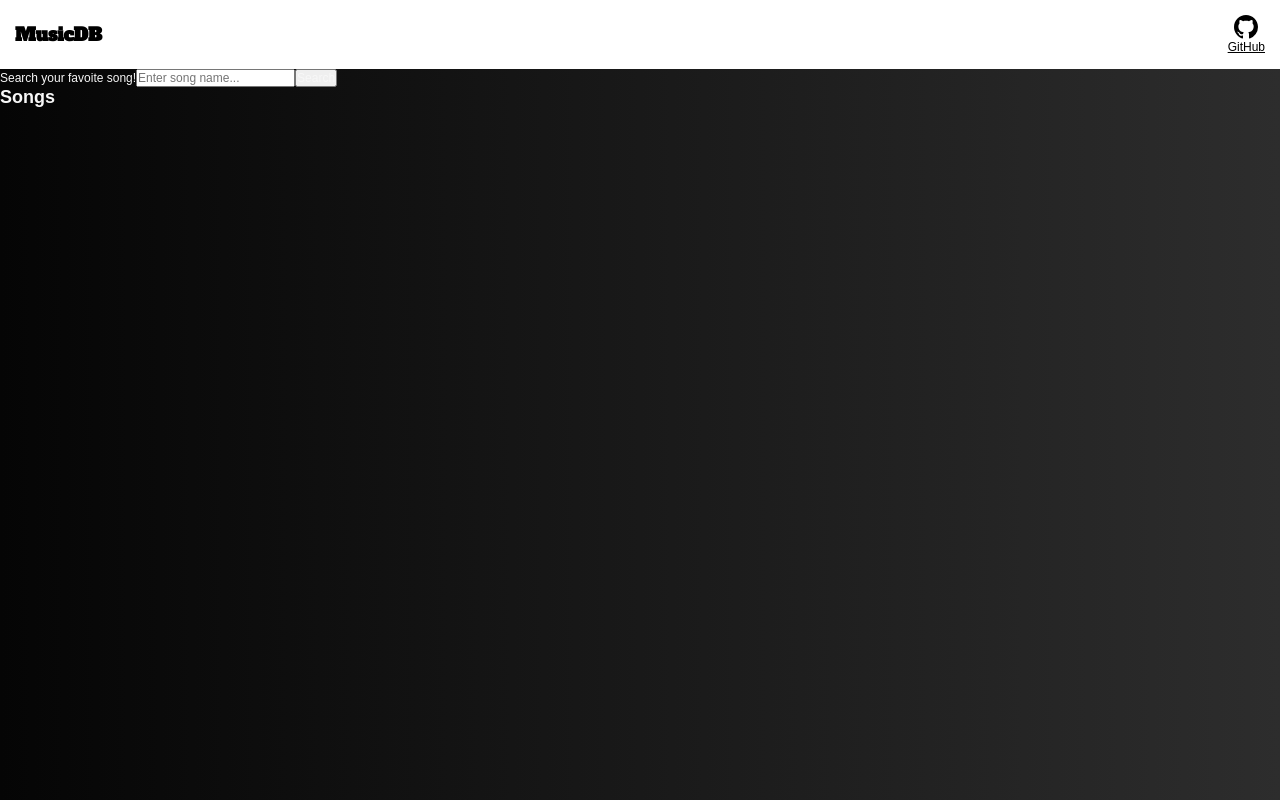
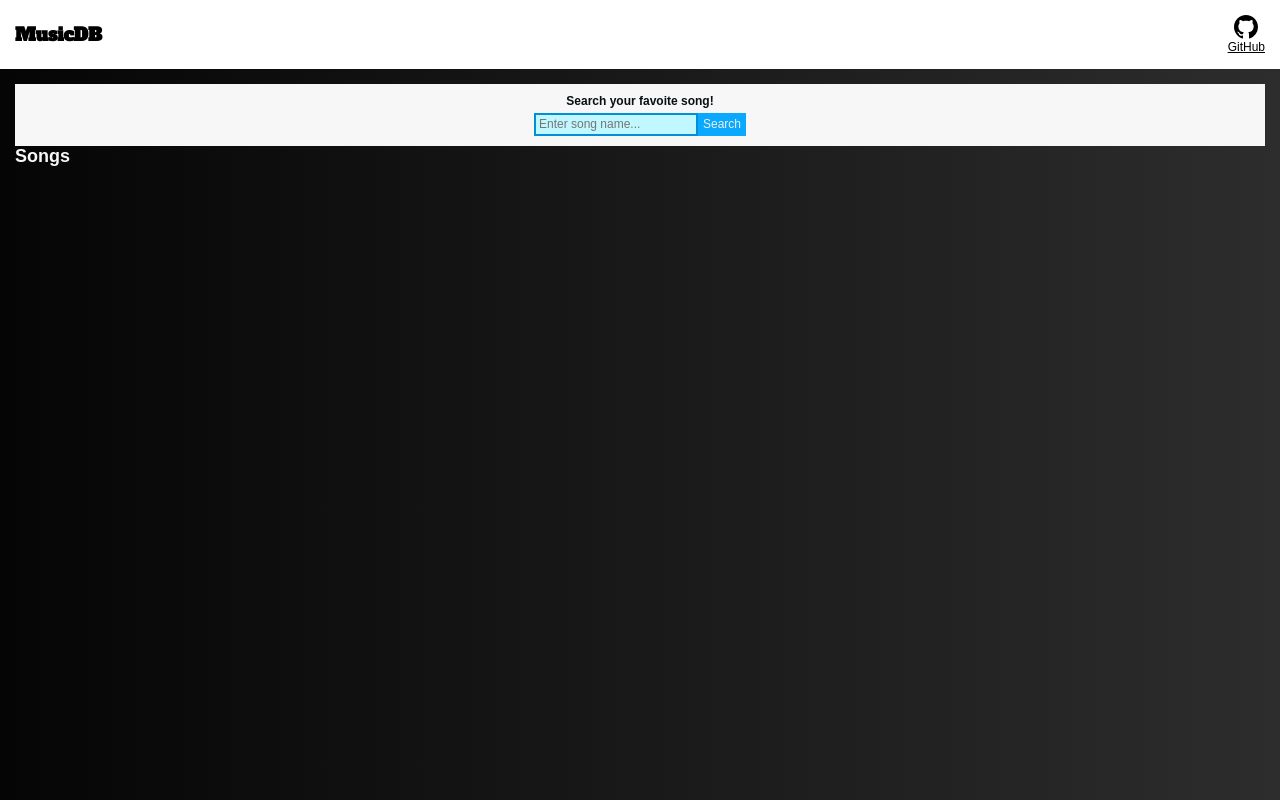
Before and after one commit to CDDR1/musicdb, a React (Create React App) app: page / in a window 1280 px wide. Built offline with nearby package versions, Linux system fonts and the light colour scheme.

Commit message:
Finished styling search component

```diff
--- a/src/components/Search.tsx
+++ b/src/components/Search.tsx
@@ -10,8 +10,10 @@ const Search = ({ handleSearch, fetchData }: Props) => {
         <label htmlFor="song" className="search__label">
           Search your favoite song!
         </label>
-        <input onChange={(e) => handleSearch(e.target.value)} type="text" id="song" className="search__input" placeholder="Enter song name..." />
-        <button className="search__submit">Search</button>
+        <div className="search__input-wrapper">
+          <input onChange={(e) => handleSearch(e.target.value)} type="text" id="song" className="search__input" placeholder="Enter song name..." />
+          <button className="search__submit">Search</button>
+        </div>
       </form>
     </div>
   );
--- a/src/styles/_home.scss
+++ b/src/styles/_home.scss
@@ -7,4 +7,5 @@
 
 main {
   color: variables.$color-white;
+  padding: 1.5rem;
 }
--- /dev/null
+++ b/src/styles/_search.scss
@@ -0,0 +1,40 @@
+@use "variables";
+
+.search {
+  background-color: variables.$color-white;
+  color: variables.$color-black;
+  padding: 1rem;
+
+  &__label {
+    display: block;
+    text-align: center;
+    font-weight: 600;
+  }
+
+  &__input-wrapper {
+    margin-top: 0.5rem;
+    display: flex;
+    justify-content: center;
+  }
+
+  &__input {
+    padding: 0.25rem;
+    background-color: rgb(193, 248, 255);
+    border: 2px solid rgb(2, 143, 213);
+    outline: none;
+  }
+
+  &__submit {
+    cursor: pointer;
+    outline: none;
+    border: none;
+    background: #0aa9ff;
+    color: rgb(239, 239, 239);
+    padding: 0.25rem;
+    border: 2px solid #0aa9ff;
+  }
+
+  &__submit:hover {
+    background-color: #3ca7ce
+  }
+}
--- a/src/styles/index.css
+++ b/src/styles/index.css
@@ -93,6 +93,41 @@ textarea {
 
 main {
   color: #F7F7F7;
+  padding: 1.5rem;
+}
+
+.search {
+  background-color: #F7F7F7;
+  color: #071013;
+  padding: 1rem;
+}
+.search__label {
+  display: block;
+  text-align: center;
+  font-weight: 600;
+}
+.search__input-wrapper {
+  margin-top: 0.5rem;
+  display: flex;
+  justify-content: center;
+}
+.search__input {
+  padding: 0.25rem;
+  background-color: rgb(193, 248, 255);
+  border: 2px solid rgb(2, 143, 213);
+  outline: none;
+}
+.search__submit {
+  cursor: pointer;
+  outline: none;
+  border: none;
+  background: #0aa9ff;
+  color: rgb(239, 239, 239);
+  padding: 0.25rem;
+  border: 2px solid #0aa9ff;
+}
+.search__submit:hover {
+  background-color: #3ca7ce;
 }
 
 body {
--- a/src/styles/index.scss
+++ b/src/styles/index.scss
@@ -2,6 +2,7 @@
 @use "variables";
 @use "navbar";
 @use "home";
+@use "search";
 
 body {
   font-size: 120%;
```
Also changed, not shown: 1 other file (tests, documents, lock files or other folders).
